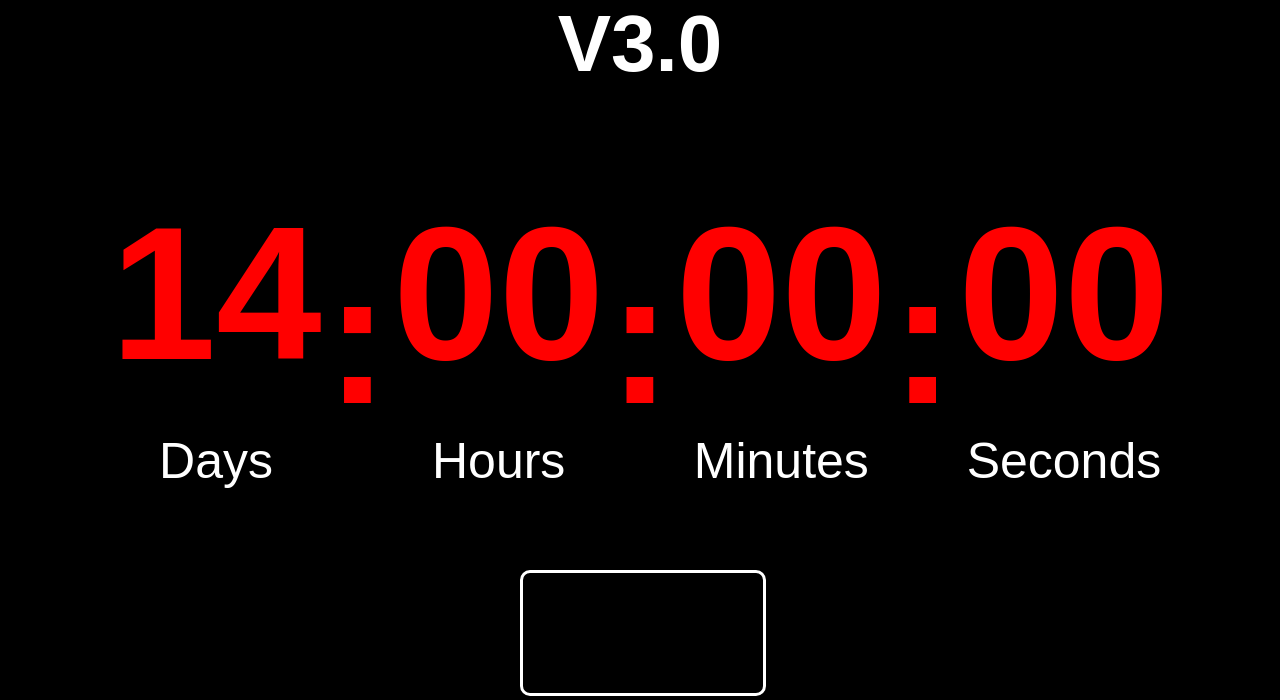
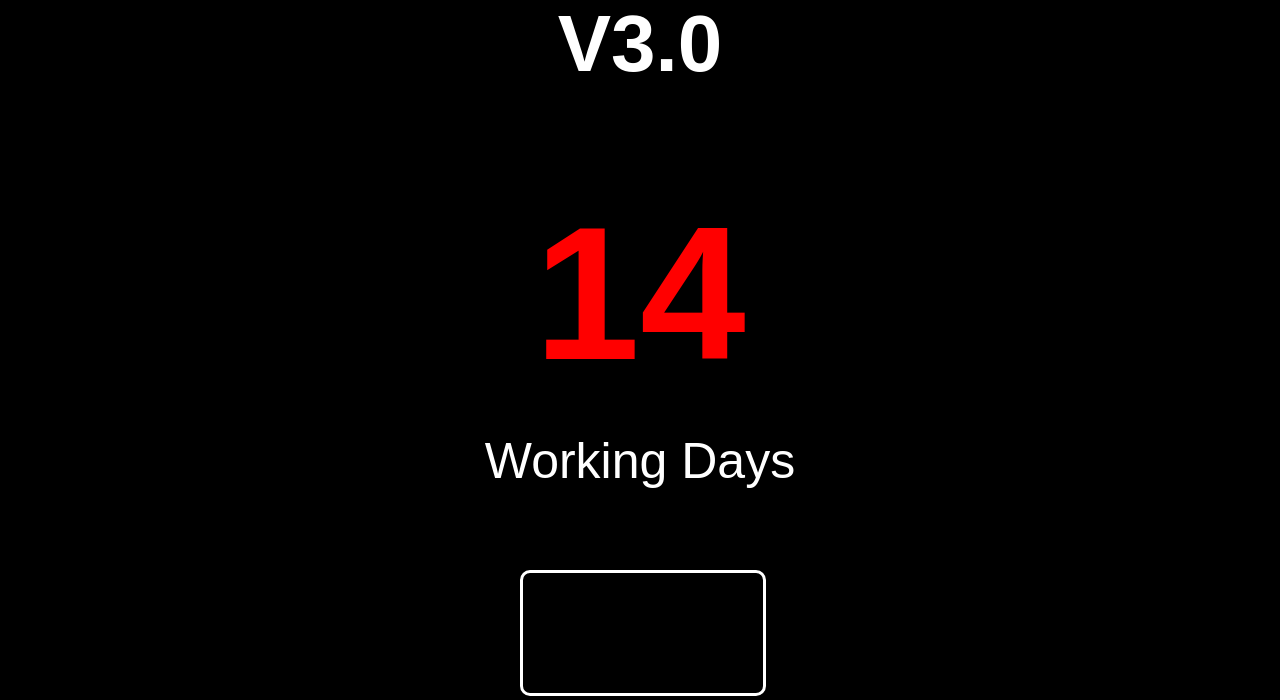
Before and after one commit to bicerfatih/ForsaTEK_Counter, a Flask app: page / in a window 1280 px wide. Shown: the part 112-812 px from the top of the page. Run offline with Flask 3, Linux system fonts and the light colour scheme; some web fonts are replaced; grey boxes are pictures that could not be loaded.

Commit message:
Update index.html

```diff
--- a/templates/index.html
+++ b/templates/index.html
@@ -84,29 +84,8 @@
     <h1>Countdown to ForsaTEK V3.0</h1>
     <div id="timer-container">
         <div class="time-box">
-            <span id="days" class="time">00</span>
-            <span class="label">Days</span>
-        </div>
-        <div class="time-box">
-            <span class="time">:</span>
-        </div>
-        <div class="time-box">
-            <span id="hours" class="time">00</span>
-            <span class="label">Hours</span>
-        </div>
-        <div class="time-box">
-            <span class="time">:</span>
-        </div>
-        <div class="time-box">
-            <span id="minutes" class="time">00</span>
-            <span class="label">Minutes</span>
-        </div>
-        <div class="time-box">
-            <span class="time">:</span>
-        </div>
-        <div class="time-box">
-            <span id="seconds" class="time">00</span>
-            <span class="label">Seconds</span>
+            <span id="workingDays" class="time">00</span>
+            <span class="label">Working Days</span>
         </div>
     </div>
 
@@ -118,41 +97,30 @@
     </div>
 
     <script>
-        function getWorkingDays(startDate, endDate, holidays) {
+        function countWorkingDays(startDate, endDate, holidays) {
+            let current = new Date(startDate);
+            let end = new Date(endDate);
             let count = 0;
-            let current = new Date(startDate);
-
-            while (current < endDate) {
+            while (current <= end) {
                 const day = current.getDay();
                 const dateStr = current.toISOString().split('T')[0];
-                if (day !== 5 && day !== 6 && !holidays.includes(dateStr)) {
-                    count++;
-                }
+                const isWeekend = (day === 5 || day === 6); // Friday or Saturday in UAE
+                const isHoliday = holidays.includes(dateStr);
+                if (!isWeekend && !isHoliday) count++;
                 current.setDate(current.getDate() + 1);
             }
-
             return count;
         }
 
-        function startCountdown(targetDateStr) {
-            function updateTimer() {
-                const now = new Date();
-                const targetDate = new Date(targetDateStr);
-
-                const holidays = ["2025-06-05", "2025-06-06"];
-                const workingDays = getWorkingDays(now, targetDate, holidays);
-
-                document.getElementById("days").innerHTML = String(workingDays).padStart(2, '0');
-                document.getElementById("hours").innerHTML = "00";
-                document.getElementById("minutes").innerHTML = "00";
-                document.getElementById("seconds").innerHTML = "00";
-            }
-
-            updateTimer();
-            setInterval(updateTimer, 60000);
+        function startWorkingDayCountdown() {
+            const now = new Date();
+            const deadline = new Date('2025-06-23T09:00:00+04:00');
+            const holidays = ['2025-06-05', '2025-06-06'];
+            const workingDaysLeft = countWorkingDays(now, deadline, holidays);
+            document.getElementById('workingDays').innerText = String(workingDaysLeft).padStart(2, '0');
         }
 
-        startCountdown("2025-06-23T09:00:00");
+        startWorkingDayCountdown();
     </script>
 </body>
 </html>
```
